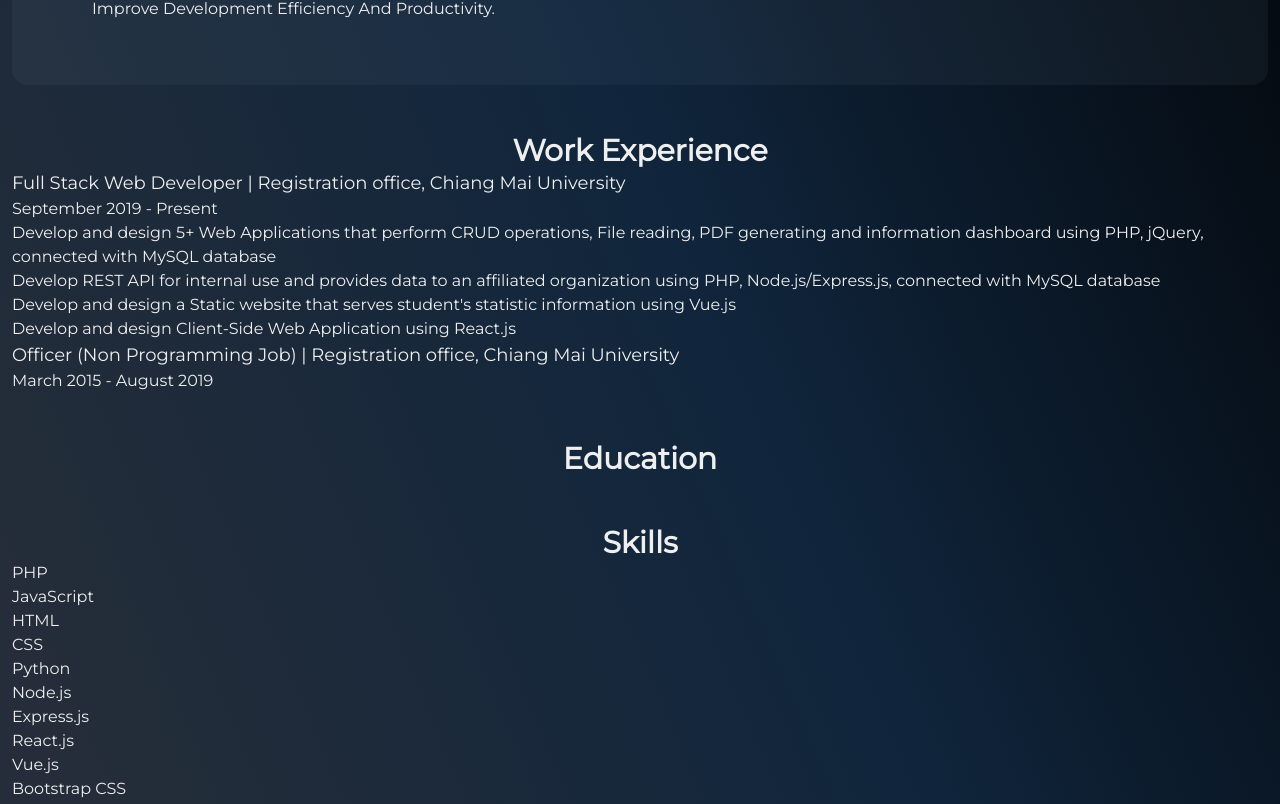
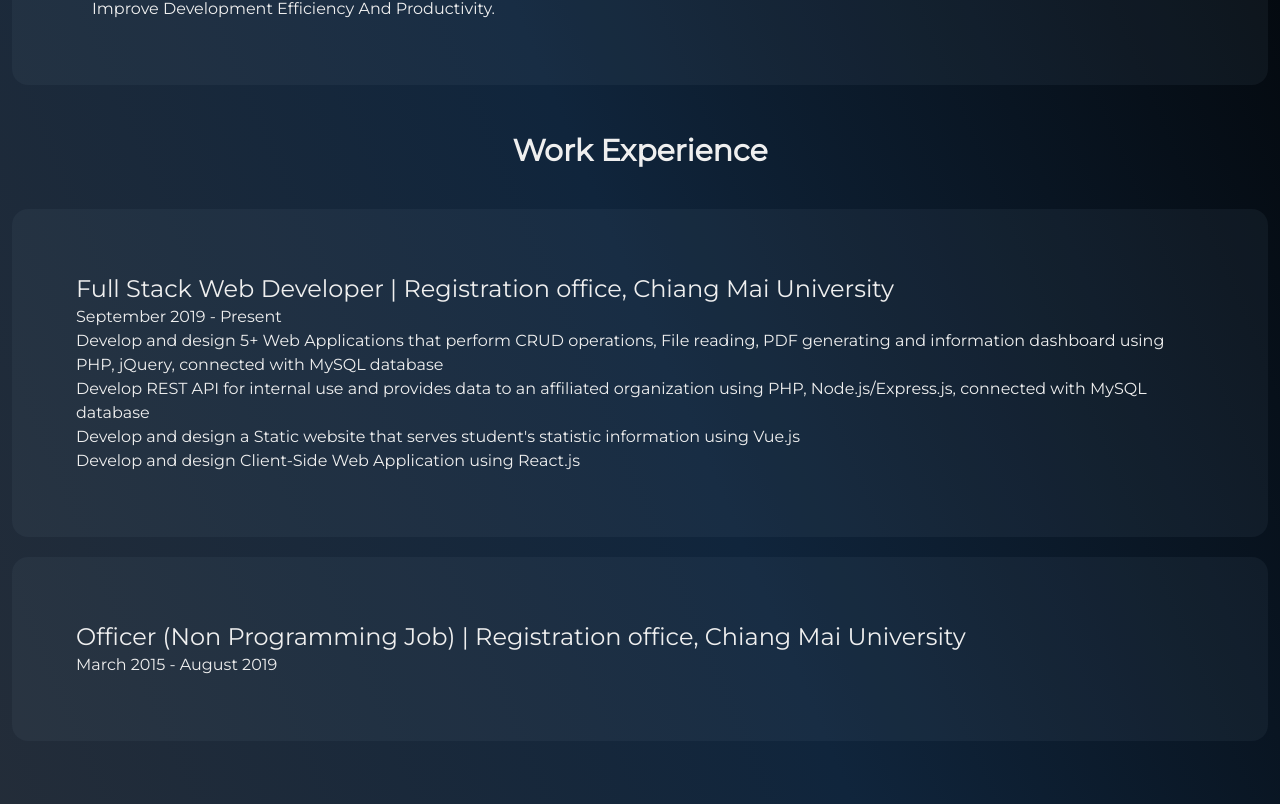
Before and after one commit to micro927/resume-v1, a Next.js app: page / in a window 1280 px wide. Shown: the part 734-1538 px from the top of the page. Built offline with nearby package versions, Linux system fonts and the light colour scheme.

Commit message:
try: api on test.tsx

```diff
--- a/components/WorkSection.tsx
+++ b/components/WorkSection.tsx
@@ -7,6 +7,15 @@
     descriptionList: Array<any>
 }
 
+// declare global {
+//     interface String {
+//         replaceJSX(find: string, replace: string): string[];
+//     }
+// }
+// String.prototype.replaceJSX = function (find: string, replace: string): string[] {
+//     return this.split(' ').map((word) => word === find ? replace + ' ' : word + ' ');
+// }
+
 
 interface WorkProps { work: Array<WorkItem> }
 
@@ -14,8 +23,8 @@
     work.sort()
     return (
         <section id='work' className='flex flex-col w-full scroll-mt-6 scroll-smooth mb-12'>
-            <div>
             <h6 className='text-center text-3xl font-bold'>Work Experience</h6>
+            <div className="w-100 h-full mt-10">
                 {
 
                     work.map(workItem => {
@@ -30,19 +39,21 @@
                         })
 
                         return (
-                            <div>
-                                <h3 className="text-lg">
+                            <div className='p-8 lg:p-16 rounded-2xl bg-slate-500 bg-opacity-10 mb-5'>
+                                <div key={jobNo}>
+                                    <h3 className="text-2xl">
                                         {workItem.jobTitle} | {workItem.organization}
                                     </h3>
                                     <h6>{dateStart} - {dateEnd}</h6>
                                     <ul>
                                         {workItem.descriptionList.map((description, key) => {
                                             return (
-                                            <li id={jobNo + "list" + key}>{description}</li>
+                                                <li key={jobNo + "-" + key}>{description}</li>
                                             )
                                         })
                                         }
                                     </ul>
+                                </div>
                             </div>
                         )
                     })
--- a/package.json
+++ b/package.json
@@ -10,8 +10,7 @@
     "next": "13.1.6",
     "react": "18.2.0",
     "react-dom": "18.2.0",
-    "react-icons": "^4.7.1",
-    "swr": "^2.0.3"
+    "react-icons": "^4.7.1"
   },
   "devDependencies": {
     "@types/node": "18.11.3",
--- a/pages/test.tsx
+++ b/pages/test.tsx
@@ -1,14 +1,16 @@
-async function fetcher(url: string) {
-    const res = await fetch(url)
-    const resumeData = await res.json()
-    return resumeData
+
+async function fetcher(variable: any) {
+    const resumeData = await fetch('/api/data').then(res => res.json())
+    console.log('+++++++++++', resumeData)
+    variable = resumeData
 }
+
+fetcher(a)
 
 export default function Index() {
     async function aaa() {
-        const b = await fetcher('/api/data')
-        console.log(b)
-        return b
+        console.log('okok', a)
+        return a
     }
     aaa()
     return (
```
Also changed, not shown: 1 other file (tests, documents, lock files or other folders). Lines whose indentation alone changed are shown as unchanged.
